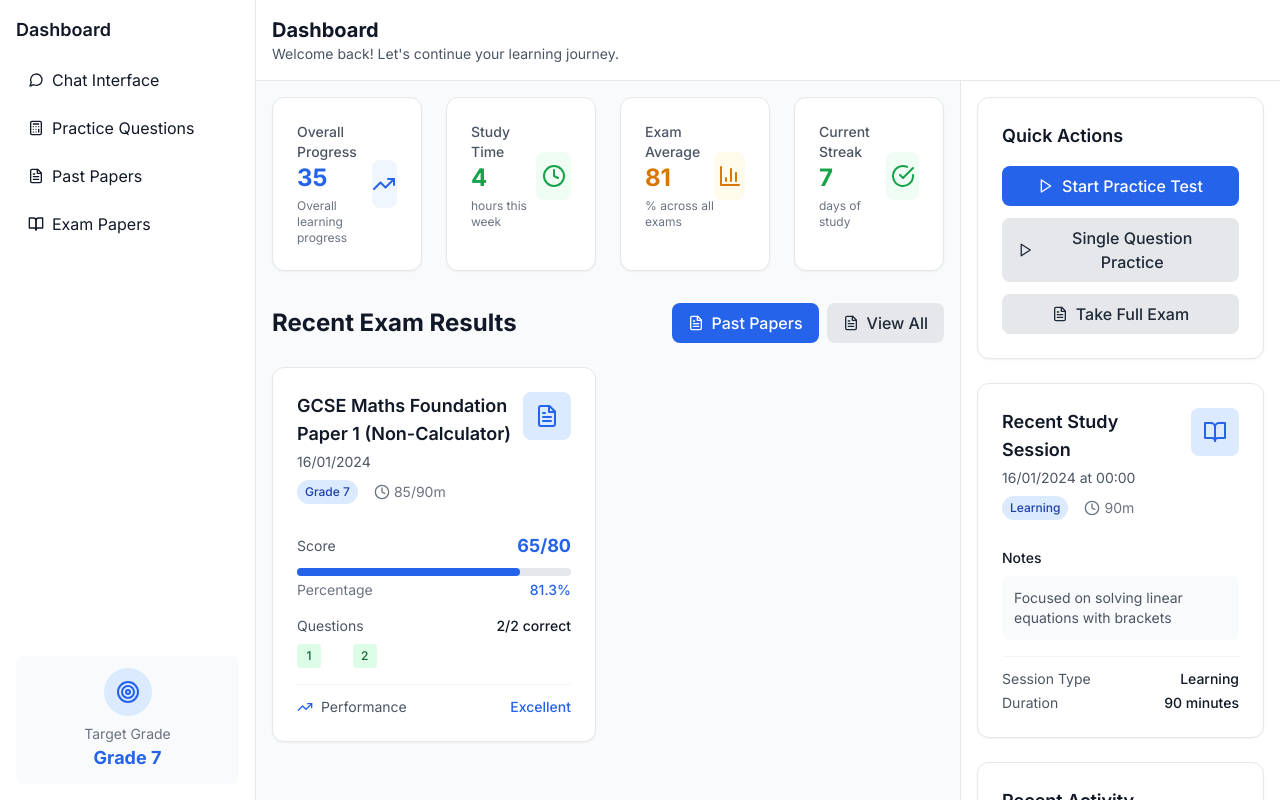
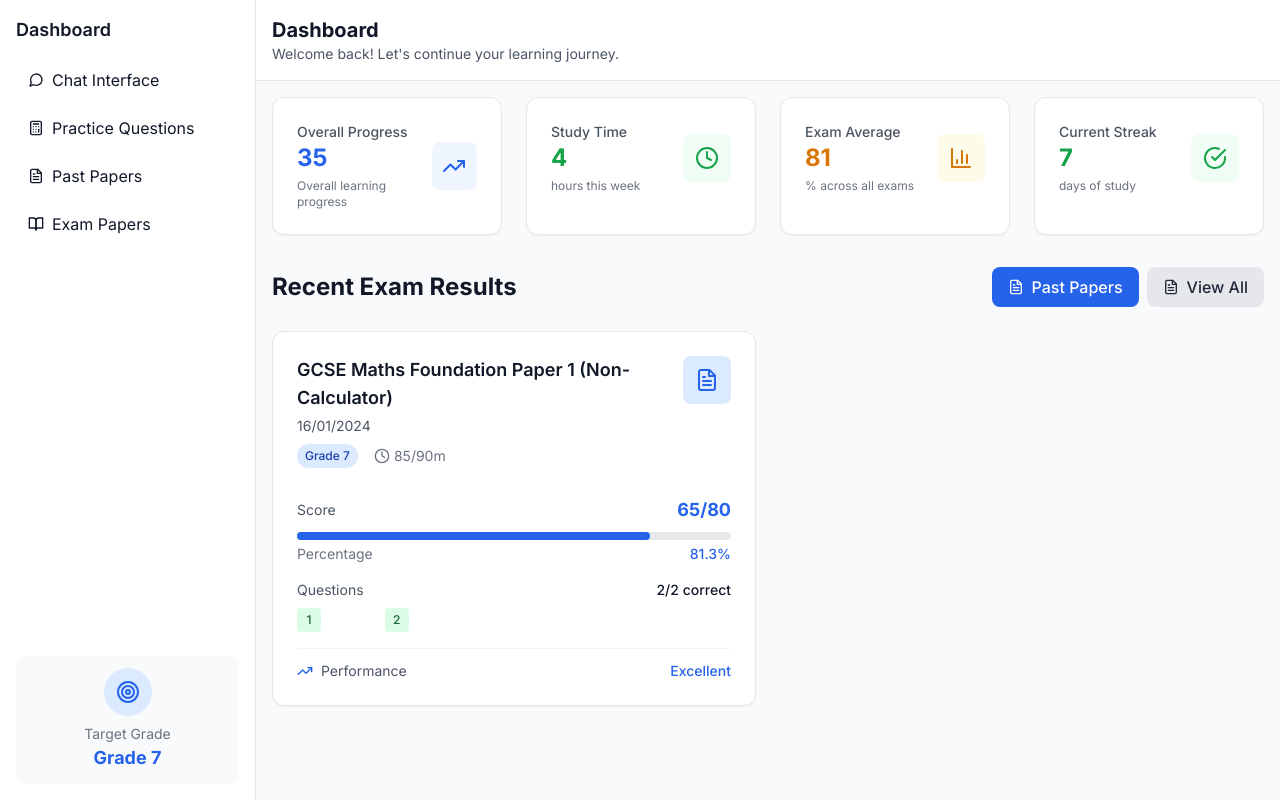
Before and after one commit to jack33wong/tutor, a Next.js app: page /dashboard in a window 1280 px wide. Shown: the top 800 px of the page. Built offline with nearby package versions, Linux system fonts and the light colour scheme.

Commit message:
refactor: remove quick actions, recent study session, and recent activity from dashboard

```diff
--- a/app/dashboard/page.tsx
+++ b/app/dashboard/page.tsx
@@ -9,7 +9,6 @@ import {
   Clock,
   Target,
   CheckCircle,
-  Play,
   BarChart3,
   MessageCircle,
   LayoutDashboard,
@@ -21,15 +20,13 @@ import { sampleUserProgress } from '@/data/userProgress';
 import { examPapers } from '@/data/examPapers';
 import ProgressCard from '@/components/ProgressCard';
 import ExamCard from '@/components/ExamCard';
-import RecentActivity from '@/components/RecentActivity';
-import StudySessionCard from '@/components/StudySessionCard';
+
 
 export default function Dashboard() {
   const router = useRouter();
   const [userProgress] = useState(sampleUserProgress);
 
   const recentExam = userProgress.examAttempts[0];
-  const recentSession = userProgress.studySessions[0];
 
   return (
     <div className="min-h-screen bg-gray-50">
@@ -172,63 +169,7 @@ export default function Dashboard() {
               </div>
             </div>
 
-            {/* Right Sidebar */}
-            <div className="w-80 bg-white border-l border-gray-200 p-4 hidden lg:block">
-              <div className="space-y-6">
-                {/* Quick Actions */}
-                <motion.div
-                  initial={{ opacity: 0, x: 20 }}
-                  animate={{ opacity: 1, x: 0 }}
-                  transition={{ delay: 0.3 }}
-                  className="card"
-                >
-                  <h3 className="text-lg font-semibold text-gray-900 mb-4">Quick Actions</h3>
-                  <div className="space-y-3">
-                    <button
-                      onClick={() => router.push('/exams')}
-                      className="w-full btn-primary flex items-center justify-center space-x-2"
-                    >
-                      <Play className="w-4 h-4" />
-                      <span>Start Practice Test</span>
-                    </button>
-                    <button
-                      onClick={() => router.push('/practice')}
-                      className="w-full btn-secondary flex items-center justify-center space-x-2"
-                    >
-                      <Play className="w-4 h-4" />
-                      <span>Single Question Practice</span>
-                    </button>
-                    <button
-                      onClick={() => router.push('/exams')}
-                      className="w-full btn-secondary flex items-center justify-center space-x-2"
-                    >
-                      <FileText className="w-4 h-4" />
-                      <span>Take Full Exam</span>
-                    </button>
-                  </div>
-                </motion.div>
 
-                {/* Recent Study Session */}
-                {recentSession && (
-                  <motion.div
-                    initial={{ opacity: 0, x: 20 }}
-                    animate={{ opacity: 1, x: 0 }}
-                    transition={{ delay: 0.4 }}
-                  >
-                    <StudySessionCard session={recentSession} />
-                  </motion.div>
-                )}
-
-                {/* Recent Activity */}
-                <motion.div
-                  initial={{ opacity: 0, x: 20 }}
-                  animate={{ opacity: 1, x: 0 }}
-                  transition={{ delay: 0.5 }}
-                >
-                  <RecentActivity userProgress={userProgress} />
-                </motion.div>
-              </div>
-            </div>
           </div>
         </main>
       </div>
```
